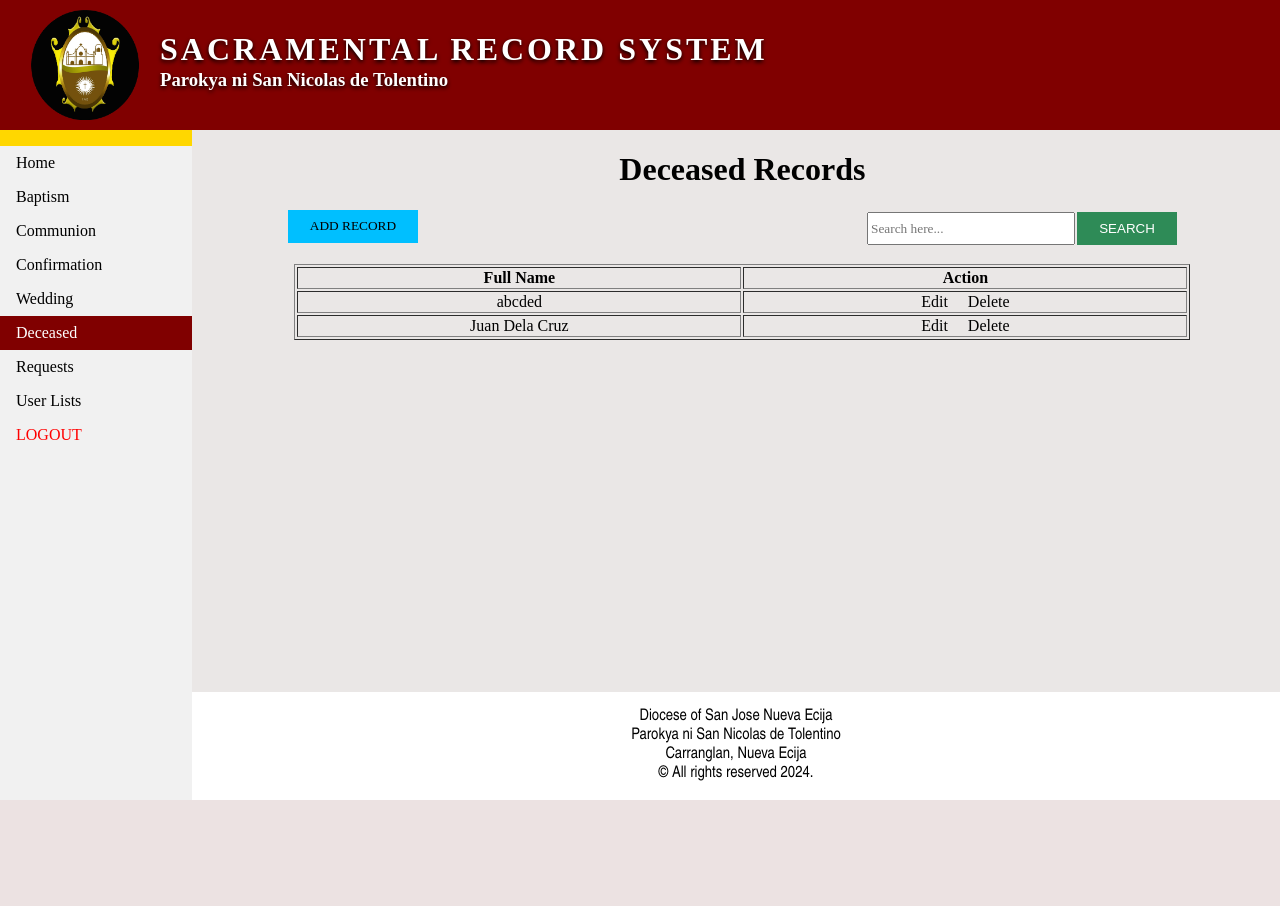
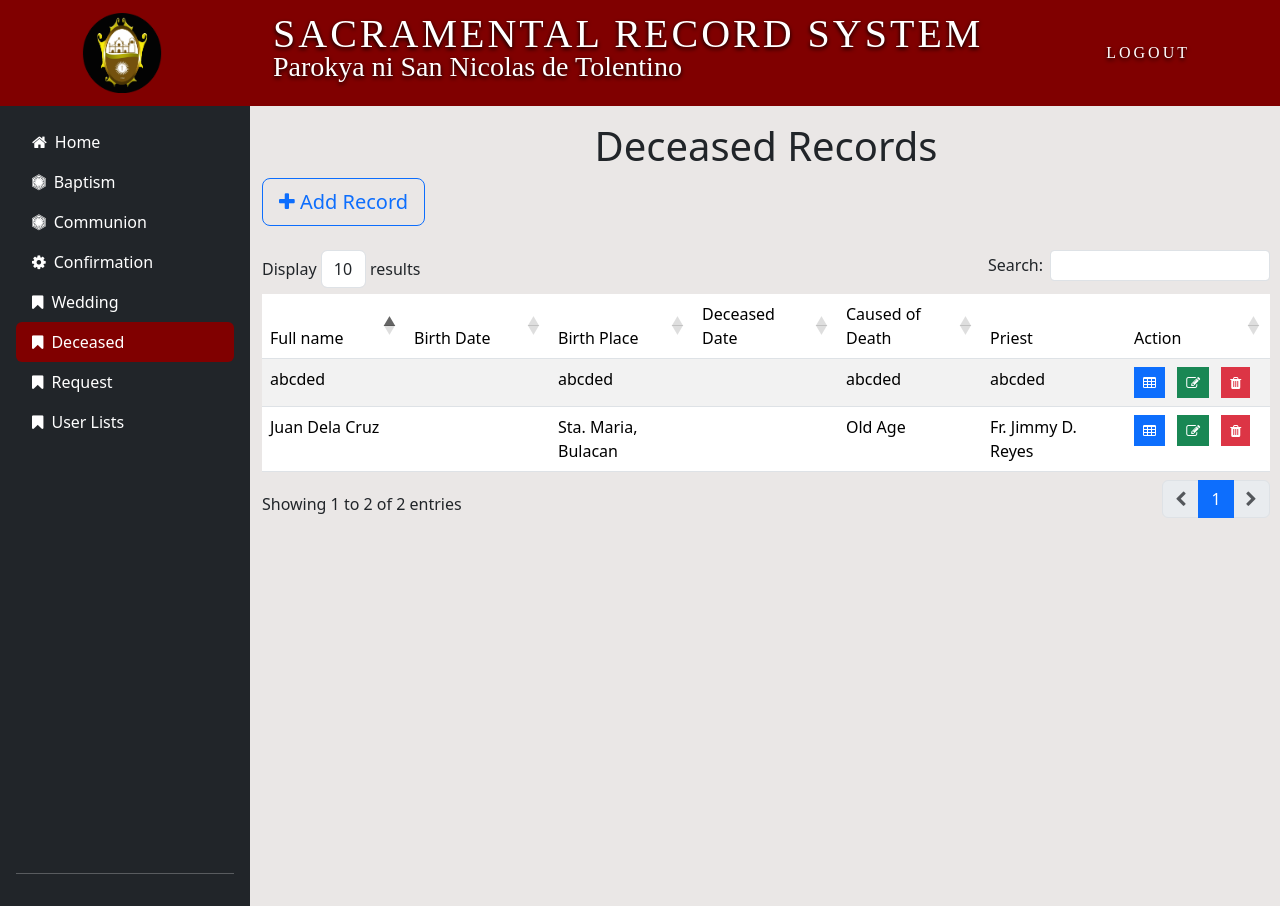
Before and after one commit to ronbravo165/Sacraments, a PHP site: page /deceased.php in a window 1280 px wide. Before the commit the page ends 800 px from the top, so only its background shows below. Run offline with PHP 8.4, Linux system fonts and the light colour scheme; the visitor is signed in with stand-in values (Sample User, id 1); data comes from the database, SQL or seed files in the repository; data that the repository does not hold is empty.

Commit message:
Update deceased
Update deceased

```diff
--- a/deceased.php
+++ b/deceased.php
@@ -18,25 +18,20 @@ while ($row = mysqli_fetch_array($result)) {
 <?php
 if (isset($_POST['add'])) {
 	include 'connection.php';
-		$id = $_POST['id'];
 		$bn = $_POST['bn'];
 		$pn = $_POST['pn'];
 		$ln = $_POST['ln'];
 		$fullname = $_POST['fullname'];
 		$father = $_POST['father'];
 		$mother = $_POST['mother'];
-		$birthplace = $_POST['birthplace'];
-		$bday = $_POST['bday'];
-		$bmonth = $_POST['bmonth'];
-		$byear = $_POST['byear'];
-		$decday = $_POST['decday'];
-		$decmonth = $_POST['decmonth'];
-		$decyear = $_POST['decyear'];
+		$birthplace = $_POST['birthPlace'];
+		$bday = $_POST['birthDate'];
+		$decday = $_POST['deathDate'];
 		$presider = $_POST['presider'];
 		$caused = $_POST['caused'];
 		$priest = $_POST['priest'];
 
-		mysqli_query($con, "INSERT INTO deceased_tbl (id, bn, pn, ln, fullname, father, mother, birthplace, bday, bmonth, byear, decday, decmonth, decyear, presider, caused, priest) VALUES ('$id', '$bn', '$pn', '$ln', '$fullname', '$father', '$mother', '$birthplace', '$bday', '$bmonth', '$byear', '$decday', '$decmonth', '$decyear', '$presider', '$caused', '$priest')");
+		mysqli_query($con, "INSERT INTO deceased_tbl (bn, pn, ln, fullname, father, mother, birthplace, birthdate, decdate, presider, priest, caused) VALUES ('$bn', '$pn', '$ln', '$fullname', '$father', '$mother', '$birthplace', '$bday', '$decday', '$presider', '$priest', '$caused')");
 
 		echo '<script>alert("Added successfully.")</script>';
 		echo '<script>windows: location="deceased.php"</script>';
@@ -46,224 +41,285 @@ if (isset($_POST['add'])) {
 <!DOCTYPE html>
 <html>
 <head>
-	<meta charset="utf-8">
 	<meta name="viewport" content="width=device-width, initial-scale=1">
+
+	<link href="bootstrap.min.css" rel="stylesheet" type='text/css'>
 	<link rel="icon" type="image/png" href="images/logo.png">
-	<link rel="stylesheet" type="text/css" href="css/style.css">
-	<link rel="stylesheet" type="text/css" href="css/style2.css">
-	<link rel="stylesheet" type="text/css" href="css/style3.css">
+	<link rel="stylesheet" type="text/css" href="css/heading.css">
+	<link rel="stylesheet" href="jquery-ui.css">
+	<link href="fonts/font-awesome.min.css" rel="stylesheet" type='text/css'>
+	<!-- Data Table CSS -->
+	<link rel='stylesheet' href='dataTables.bootstrap5.min.css'>
+	<script src="bootstrap.bundle.min.js" ></script>
+	<script src="popper.min.js"></script>
+	<script src="bootstrap.min.js"></script>
+
+	<!-- jQuery -->
+	<script src='jquery-3.7.0.js'></script>
+	<script src="jquery-1.12.4.js"></script>
+	<script src="jquery-ui.js"></script>
+	<!-- Data Table JS -->
+	<script src='jquery.dataTables.min.js'></script>
+	<script src='dataTables.responsive.min.js'></script>
+	<script src='dataTables.bootstrap5.min.js'></script>
 	<title>SRS - Deceased</title>
 </head>
 <body>
 
-	<div class="header">
-		<img src="images/logo.png">
-		<h1>Sacramental Record System</h1>
-		<h3>Parokya ni San Nicolas de Tolentino</h3>
+	<?php include 'connection.php'; ?>
+	<?php include 'topbar.php'; ?>
+
+	<div class="container-fluid">
+		<div class="row flex-nowrap">
+			<div id="menu" class="d-flex flex-column vh-100 flex-shrink-0 p-3 text-white bg-dark" style="width: 250px;">
+				<ul class="nav nav-pills flex-column mb-auto">
+					<li>
+						<a href="home.php" class="nav-link text-white" aria-current="page"> <i class="fa fa-home"></i><span class="ms-2">Home</span> </a>
+					</li>
+					<li>
+						<a href="baptism.php" class="nav-link text-white"> <i class="fa fa-first-order"></i><span class="ms-2">Baptism</span> </a>
+					</li>
+					<li>
+						<a href="communion.php" class="nav-link text-white"> <i class="fa fa-first-order"></i><span class="ms-2">Communion</span> </a>
+					</li>
+					<li>
+						<a href="confirmation.php" class="nav-link text-white"> <i class="fa fa-cog"></i><span class="ms-2">Confirmation</span> </a>
+					</li>
+					<li>
+						<a href="wedding.php" class="nav-link text-white"> <i class="fa fa-bookmark"></i><span class="ms-2">Wedding</span> </a>
+					</li>
+					<li class="active">
+						<a href="deceased.php" class="nav-link text-white"> <i class="fa fa-bookmark"></i><span class="ms-2">Deceased</span> </a>
+					</li>
+					<li >
+						<a href="requests.php" class="nav-link text-white"> <i class="fa fa-bookmark"></i><span class="ms-2">Request</span> </a>
+					</li>
+					<li>
+						<a href="user.php" class="nav-link text-white"> <i class="fa fa-bookmark"></i><span class="ms-2">User Lists</span> </a>
+					</li>
+				</ul> <hr>
+			</div>
+			<div class="col py-3">
+				<h1 align="center">Deceased Records</h1>
+				<div class="text-left">
+					<button type="button" class="btn btn-outline-primary btn-lg" data-bs-toggle="modal" data-bs-target="#exampleModal" data-bs-target="#exampleModal">
+					<span class="btn-label"><i class="fa fa-plus"></i></span> Add Record</button>
 				</div>
 
-	<ul>
-		<li><a href="#" class="nav-menu" style="background-color: gold;"></a></li>
-		<li><a href="home.php" class="nav-menu">Home</a></li>
-		<li><a href="baptism.php" class="nav-menu">Baptism</a></li>
-		<li><a href="communion.php" class="nav-menu">Communion</a></li>
-		<li><a href="confirmation.php" class="nav-menu">Confirmation</a></li>
-		<li><a href="wedding.php" class="nav-menu">Wedding</a></li>
-		<li><a href="deceased.php" class="nav-menu active">Deceased</a></li>
-		<li><a href="requests.php" class="nav-menu">Requests</a></li>
-		<li><a href="user.php" class="nav-menu">User Lists</a></li>
-		<li><a href="logout.php" class="nav-menu" style="color: red">LOGOUT</a></li>
-	</ul>
+				<!-- Modal -->
+				<div class="modal fade" id="exampleModal" data-bs-backdrop="static" data-bs-keyboard="false" tabindex="-1" aria-labelledby="exampleModalLabel" aria-hidden="true">
+					<div class="modal-dialog modal-xl">
+						<div class="modal-content" >
+							<div class="modal-header">
+								<h1 class="modal-title fs-5" id="exampleModalLabel">Deceased Form</h1>
+								<button type="button" class="btn-close" data-bs-dismiss="modal" aria-label="Close"></button>
+							</div>
+								<form class="modal-content animate" method="post">
+									<div class="modal-body">
 
-	<h1 style="font-family: century gothic; margin-left: 16%;" align="center">Deceased Records</h1>
-	<input type="button" name="button" value="ADD RECORD" class="button" onclick="document.getElementById('id01').style.display='block'">
+									<div class="row">
+										<div class="col-md-4">
+											<div class="mb-3 row">
+												<label for="staticEmail" class="col-sm-3 col-form-label">Book No.</label>
+												<div class="col-sm-9">
+													<input type="text" name="bn" class="form-control" id="bn">
+												</div>
+											</div>
+										</div>
+										<div class="col-md-4">
+											<div class="mb-3 row">
+												<label for="staticEmail" class="col-sm-3 col-form-label">Page No.</label>
+												<div class="col-sm-9">
+													<input type="text" name="pn" class="form-control" id="pn">
+												</div>
+											</div>
+										</div>
+										<div class="col-md-4">
+											<div class="mb-3 row">
+												<label for="ln" class="col-sm-3 col-form-label">Line No.</label>
+												<div class="col-sm-9">
+													<input type="text" name="ln" class="form-control" id="ln">
+												</div>
+											</div>
+										</div>
+									</div>
+									<div class="row">
+										<div class="col-md-4">
+											<div class="mb-3 row">
+												<label for="fullname" class="col-sm-3 col-form-label">Full Name</label>
+												<div class="col-sm-9">
+													<input type="text" name="fullname" class="form-control" id="fullname">
+												</div>
+											</div>
+										</div>
+										<div class="col-md-4">
+											<div class="mb-3 row">
+												<label for="birthDate" class="col-sm-3 col-form-label">Birth Date</label>
+												<div class="col-sm-9">
+												<input type="text" name="birthDate" class="form-control" id="birthDate"></p>
+												</div>
+											</div>
+										</div>
+										<div class="col-md-4">
+											<div class="mb-3 row">
+												<label for="birthPlace" class="col-sm-3 col-form-label">Birth Place</label>
+												<div class="col-sm-9">
+													<input type="text" name="birthPlace" class="form-control" id="birthPlace">
+												</div>
+											</div>
+										</div>
+									</div>
+									<div class="row">
+										<div class="col-md-6">
+											<div class="mb-3 row">
+												<label for="father" class="col-sm-3 col-form-label">Father's Name</label>
+												<div class="col-sm-9">
+													<input type="text" name="father" class="form-control" id="father">
+												</div>
+											</div>
+										</div>
 
-	<form method="post" action="searchdec.php">
-		<input type="submit" name="search" value="SEARCH" class="search">
-		<input type="text" name="search" class="textbox" placeholder="Search here..." required>
+										<div class="col-md-6">
+											<div class="mb-3 row">
+												<label for="mother" class="col-sm-3 col-form-label">Mother's Name</label>
+												<div class="col-sm-9">
+													<input type="text" name="mother" class="form-control" id="mother">
+												</div>
+											</div>
+										</div>
+									</div>
+
+									<div class="row">
+
+										<div class="col-md-6">
+											<div class="mb-3 row">
+												<label for="deathDate" class="col-sm-3 col-form-label">Date of Death</label>
+												<div class="col-sm-9">
+												<input type="text" name="deathDate" class="form-control" id="deathDate"></p>
+												</div>
+											</div>
+										</div>
+										<div class="col-md-6">
+											<div class="mb-3 row">
+												<label for="caused" class="col-sm-3 col-form-label">Caused</label>
+												<div class="col-sm-9">
+													<input type="text" name="caused" class="form-control" id="caused">
+												</div>
+											</div>
+										</div>
+									</div>
+
+									<div class="row">
+										<div class="col-md-6">
+											<div class="mb-3 row">
+												<label for="presider" class="col-sm-3 col-form-label">Presider</label>
+												<div class="col-sm-9">
+													<input type="text" name="presider" class="form-control" id="presider">
+												</div>
+											</div>
+										</div>
+
+										<div class="col-md-6">
+											<div class="mb-3 row">
+												<label for="priest" class="col-sm-3 col-form-label">Parish Priest</label>
+												<div class="col-sm-9">
+													<input type="text" name="priest" class="form-control" id="priest">
+												</div>
+											</div>
+										</div>
+									</div>
+									</div>
+									<div class="modal-footer">
+										<button type="button" class="btn btn-secondary" data-bs-dismiss="modal">Close</button>
+										<button type="submit" name="add" class="btn btn-primary">Save</button>
+									</div>
 								</form>
 
-	<div id="id01" class="modal">
-		<form class="modal-content animate" method="post">
-			<div class="imgcontainer">
-				<span onclick="document.getElementById('id01').style.display='none'" class="close" title="Close">&times;</span>
-				<img src="images/logo.png" class="avatar" width="100px">
+						</div>
+					</div>
 				</div>
 
-			<input type="hidden" value="0" name="id">
+				<div class="clear-fix">&nbsp;</div>
+				<table id="example" class="table table-striped example" style="width:100%">
+					<thead>
+						<tr>
+							<td>Full name</td>
+							<td>Birth Date</td>
+							<td>Birth Place</td>
+							<td>Deceased Date</td>
+							<td>Caused of Death</td>
+							<td>Priest</td>
+							<td>Action</td>
+						</tr>
+					</thead>
 
-			<div class="container1">
-				<br>
-				<label>Book No.:</label>&nbsp;&nbsp;
-				<input type="text" name="bn" required class="textbox1" style="width: 19%;">
-				<label>Page No.:</label>
-				<input type="text" name="pn" required class="textbox1" style="width: 19%;">
-				<label>Line No.:</label>
-				<input type="text" name="ln" required class="textbox1" style="width: 19%;">
-				<br><br>
-				<label>Full Name:</label>
-				<input type="text" name="fullname" required style="height: 25px; width: 80.3%; font-family: century gothic;"><br><br>
-				<label>Birthday:</label>&nbsp;&nbsp;&nbsp;
-				<select name="bday" style="width: 12%;">
-					<option>--- Date ---</option>
-					<option value="1">1</option>
-					<option value="2">2</option>
-					<option value="3">3</option>
-					<option value="4">4</option>
-					<option value="5">5</option>
-					<option value="6">6</option>
-					<option value="7">7</option>
-					<option value="8">8</option>
-					<option value="9">9</option>
-					<option value="10">10</option>
-					<option value="11">11</option>
-					<option value="12">12</option>
-					<option value="13">13</option>
-					<option value="14">14</option>
-					<option value="15">15</option>
-					<option value="16">16</option>
-					<option value="17">17</option>
-					<option value="18">18</option>
-					<option value="19">19</option>
-					<option value="20">20</option>
-					<option value="21">21</option>
-					<option value="22">22</option>
-					<option value="23">23</option>
-					<option value="24">24</option>
-					<option value="25">25</option>
-					<option value="26">26</option>
-					<option value="27">27</option>
-					<option value="28">28</option>
-					<option value="29">29</option>
-					<option value="30">30</option>
-					<option value="31">31</option>
-				</select>
+					<tbody>
+						<?php include 'connection.php';
+								$result = mysqli_query($con,"SELECT * FROM deceased_tbl");
+								while ($row = $result->fetch_assoc()):
+						?>
+						<tr>
+							<td><?php echo $row['fullname']; ?></td>
+							<td><?php echo $row['birthdate']; ?></td>
+							<td><?php echo $row['birthplace']; ?></td>
+							<td><?php echo $row['decdate']; ?></td>
+							<td><?php echo $row['caused']; ?></td>
+							<td><?php echo $row['priest']; ?></td>
+							<td>
+							<ul class="list-inline m-0">
+									<li class="list-inline-item">
+										<button class="btn btn-primary btn-sm rounded-0" type="button" title="Add"><i class="fa fa-table"></i></button>
+									</li>
+									<li class="list-inline-item">
+										<button class="btn btn-success btn-sm rounded-0" type="button" title="Edit"><i class="fa fa-edit"></i></button>
+									</li>
+									<li class="list-inline-item">
+										<a class="btn btn-danger btn-sm rounded-0" title="Delete" href='baptismdelete.php?id="<?php echo $row['id']; ?>"'><i class="fa fa-trash"></i></a>
+									</li>
+								</ul>
+								<!-- <a style='text-decoration: none; color: black;' href='baprequestdelete.php?id="<?php echo $row['id']; ?>"'>&nbsp;&nbsp;Delete&nbsp;&nbsp;</a> -->
 
-				<select name="bmonth" style="width: 13%;">
-					<option>--- Month ---</option>
-					<option value="January">January</option>
-					<option value="February">February</option>
-					<option value="March">March</option>
-					<option value="April">April</option>
-					<option value="May">May</option>
-					<option value="June">June</option>
-					<option value="July">July</option>
-					<option value="August">August</option>
-					<option value="September">September</option>
-					<option value="October">October</option>
-					<option value="November">November</option>
-					<option value="December">December</option>
-				</select>
+							</td>
+						</tr>
 
-				<input type="text" name="byear" required class="textbox1" placeholder="Year" style="width: 10%;">
-				<label>Birthplace:</label>
-				<input type="text" name="birthplace" required class="textbox1" style="width: 31.5%;">
-				<br><br>
+						<?php endwhile; ?>
+					</tbody>
 
-				<label>Father:</label>
-				<input type="text" name="father" required class="textbox1" style="width: 36.4%;">&nbsp;&nbsp;
-				<label>Mother:</label>
-				<input type="text" name="mother" required class="textbox1" style="width: 36.4%;">
-
-				<br><br>
-
-				<label>Date of Death:</label>
-				<select name="decday" style="width: 12%;">
-					<option>--- Date ---</option>
-					<option value="1">1</option>
-					<option value="2">2</option>
-					<option value="3">3</option>
-					<option value="4">4</option>
-					<option value="5">5</option>
-					<option value="6">6</option>
-					<option value="7">7</option>
-					<option value="8">8</option>
-					<option value="9">9</option>
-					<option value="10">10</option>
-					<option value="11">11</option>
-					<option value="12">12</option>
-					<option value="13">13</option>
-					<option value="14">14</option>
-					<option value="15">15</option>
-					<option value="16">16</option>
-					<option value="17">17</option>
-					<option value="18">18</option>
-					<option value="19">19</option>
-					<option value="20">20</option>
-					<option value="21">21</option>
-					<option value="22">22</option>
-					<option value="23">23</option>
-					<option value="24">24</option>
-					<option value="25">25</option>
-					<option value="26">26</option>
-					<option value="27">27</option>
-					<option value="28">28</option>
-					<option value="29">29</option>
-					<option value="30">30</option>
-					<option value="31">31</option>
-				</select>
-
-				<select name="decmonth" style="width: 13%;">
-					<option>--- Month ---</option>
-					<option value="January">January</option>
-					<option value="February">February</option>
-					<option value="March">March</option>
-					<option value="April">April</option>
-					<option value="May">May</option>
-					<option value="June">June</option>
-					<option value="July">July</option>
-					<option value="August">August</option>
-					<option value="September">September</option>
-					<option value="October">October</option>
-					<option value="November">November</option>
-					<option value="December">December</option>
-				</select>
-
-				<input type="text" name="decyear" required class="textbox1" placeholder="Year" style="width: 10%;">
-
-				<br><br>
-				<label>Presider:</label>
-				<input type="text" name="presider" required class="textbox1" style="width: 33.5%;">&nbsp;&nbsp;
-				<label>Caused:</label>
-				<input type="text" name="caused" required class="textbox1" style="width: 33.5;"><br><br>
-				<label>Parish Priest:</label>
-				<input type="text" name="priest" required class="textbox1" style="width: 67%;">
-
-				<br><br>
-
-				<center><input type="submit" name="add" value="ADD RECORD" class="button-add"></center>
-				<br>
+				</table>
+			</div>
+		</div>
 	</div>
 
-		</form>
-	</div>
+</body>
+<script>
+	$(function(){
+		$('#birthDate').datepicker();
+		$('#deathDate').datepicker();
+	});
 
-<?php
-
-	include 'connection.php';
-	$result = mysqli_query($con,"SELECT * FROM deceased_tbl");
-
-	echo "<center><br>
-			<table class='table' border='1'>
-				<thead>
-					<th style='font-family: century gothic;'>Full Name</th>
-					<th style='font-family: century gothic;'>Action</th>
-				</thead>";
-
-	while($row = mysqli_fetch_array($result)){
-		echo "<tr>";
-		echo "<td style='margin-left: 16%;'><center>" . $row['fullname'] . "</center></td>";
-		echo "<td><center><a style='text-decoration: none; color: black;' href='deceasededit.php?id=".$row['id']."'>&nbsp;&nbsp;Edit&nbsp;&nbsp;</a>&nbsp;<a style='text-decoration: none; color: black;' href='deceaseddelete.php?id=".$row['id']."'>&nbsp;&nbsp;Delete&nbsp;&nbsp;</a></center></td>";
-		echo "</tr>";
+	$(document).ready(function() {
+		$('.example').DataTable({
+		//disable sorting on last column
+		"columnDefs": [
+			{ "orderable": false, "targets": 5 }
+		],
+		language: {
+			//customize pagination prev and next buttons: use arrows instead of words
+			'paginate': {
+			'previous': '<span class="fa fa-chevron-left"></span>',
+			'next': '<span class="fa fa-chevron-right"></span>'
+			},
+			//customize number of elements to be displayed
+			"lengthMenu": 'Display <select class="form-control input-sm">'+
+			'<option value="10">10</option>'+
+			'<option value="20">20</option>'+
+			'<option value="30">30</option>'+
+			'<option value="40">40</option>'+
+			'<option value="50">50</option>'+
+			'<option value="-1">All</option>'+
+			'</select> results'
 		}
-		echo "</table></center>";
-?>
-
-	<footer style="width: 85%; margin-left: 15%; font-family: arial narrow; position: fixed; bottom: 0; margin-bottom: 0; background-color: white;">
-
-		<p align="center">Diocese of San Jose Nueva Ecija<br>Parokya ni San Nicolas de Tolentino<br>Carranglan, Nueva Ecija<br>&copy; All rights reserved 2024.</p>
-
-	</footer>
-
-</body>
+		})
+	});
+</script>
 </html>
```
Lines whose indentation alone changed are shown as unchanged.
